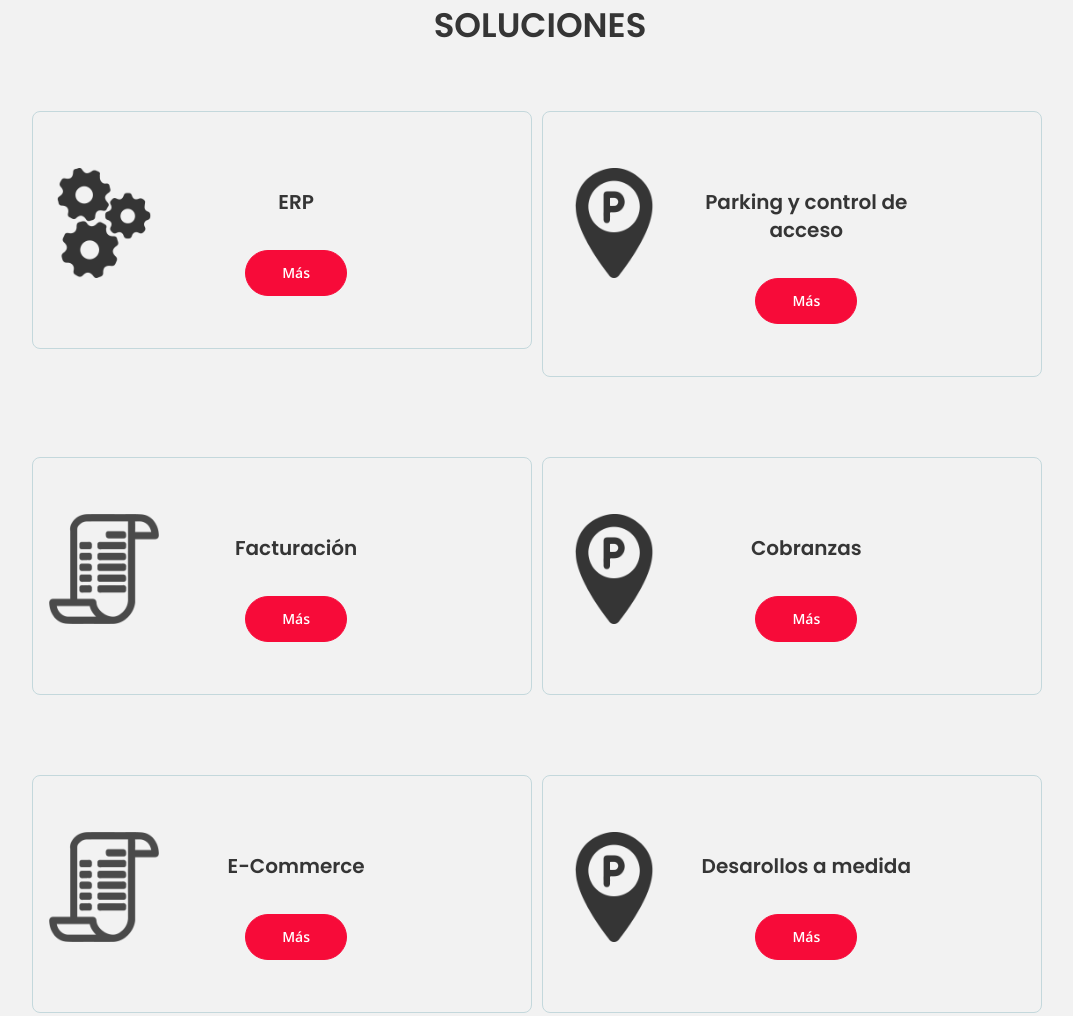
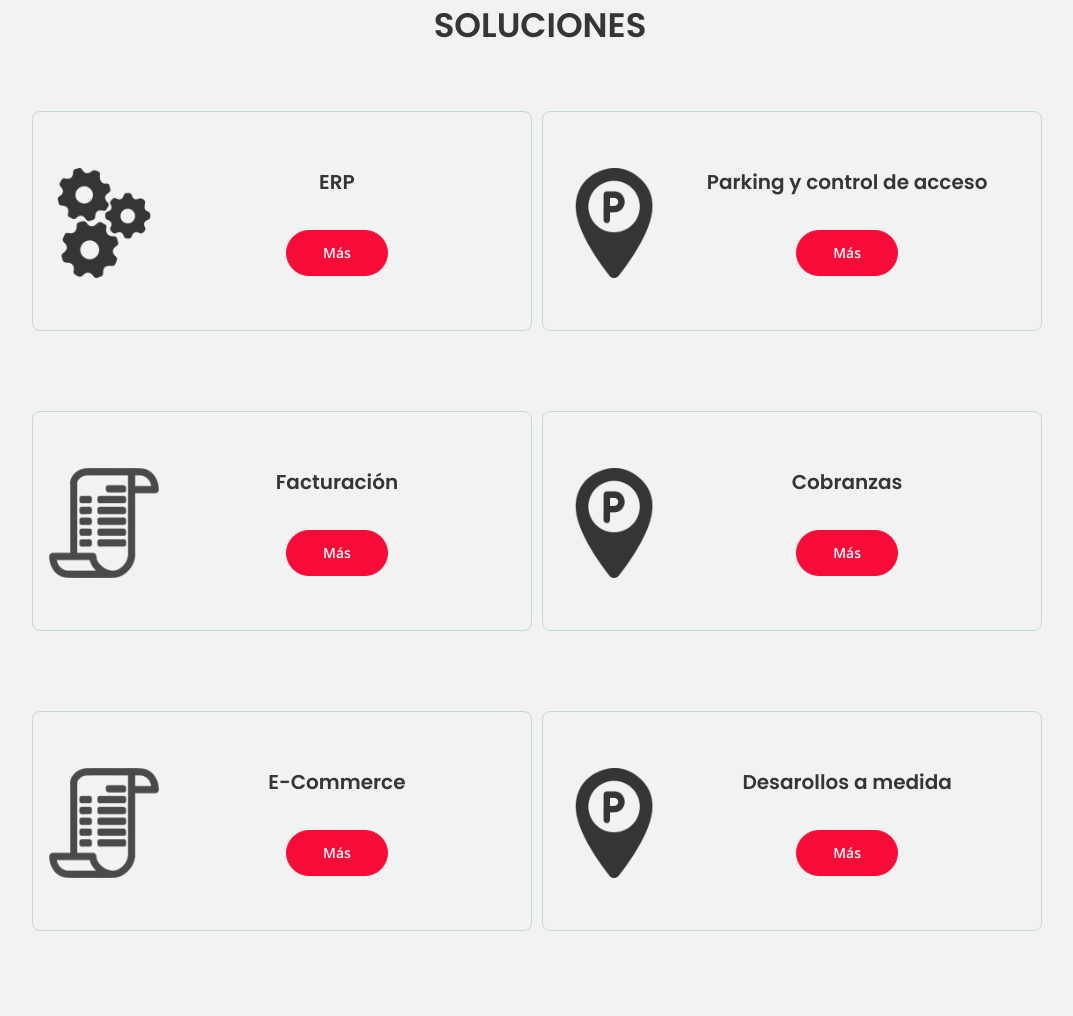
Before and after one commit to Jazmingv/addsawebsitetest, a plain HTML site: page index.html in a window 1280 px wide. Shown: the part 801-1817 px from the top of the page, without its empty margins (100-1173 px from the left). Drawn offline with nearby package versions, Linux system fonts and the light colour scheme.

Commit message:
Update styles.css

```diff
--- a/css/styles.css
+++ b/css/styles.css
@@ -567,10 +567,11 @@ a:hover {
 
 .cards-1 .card-body {
     float: none;
-    width: 65%;
+    height: 150px;
     text-align: center;
     margin-left: auto;
     margin-right: auto;
+    margin-top: -20px;
 }
 
 .cards-1 .card-image {
```
